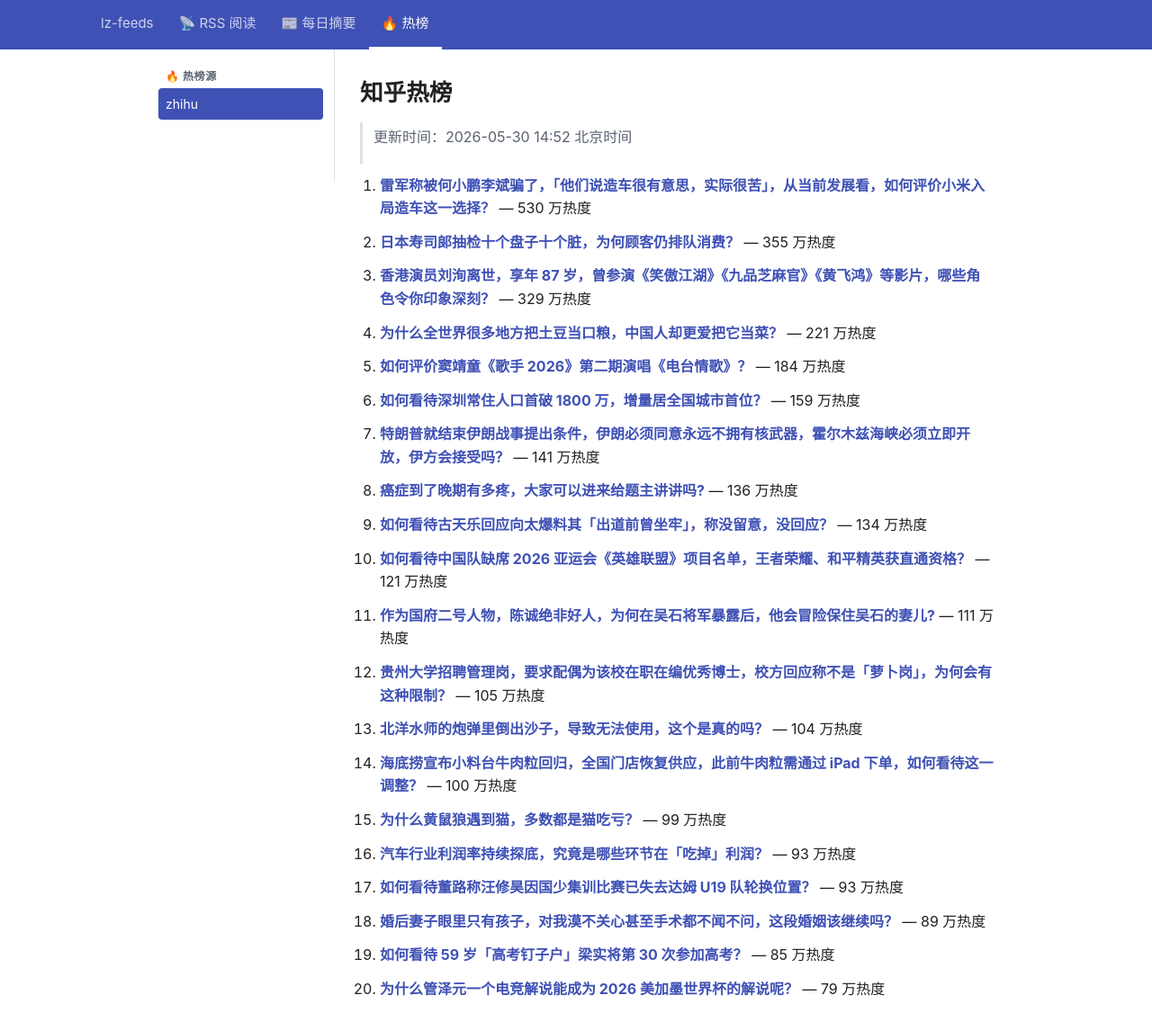
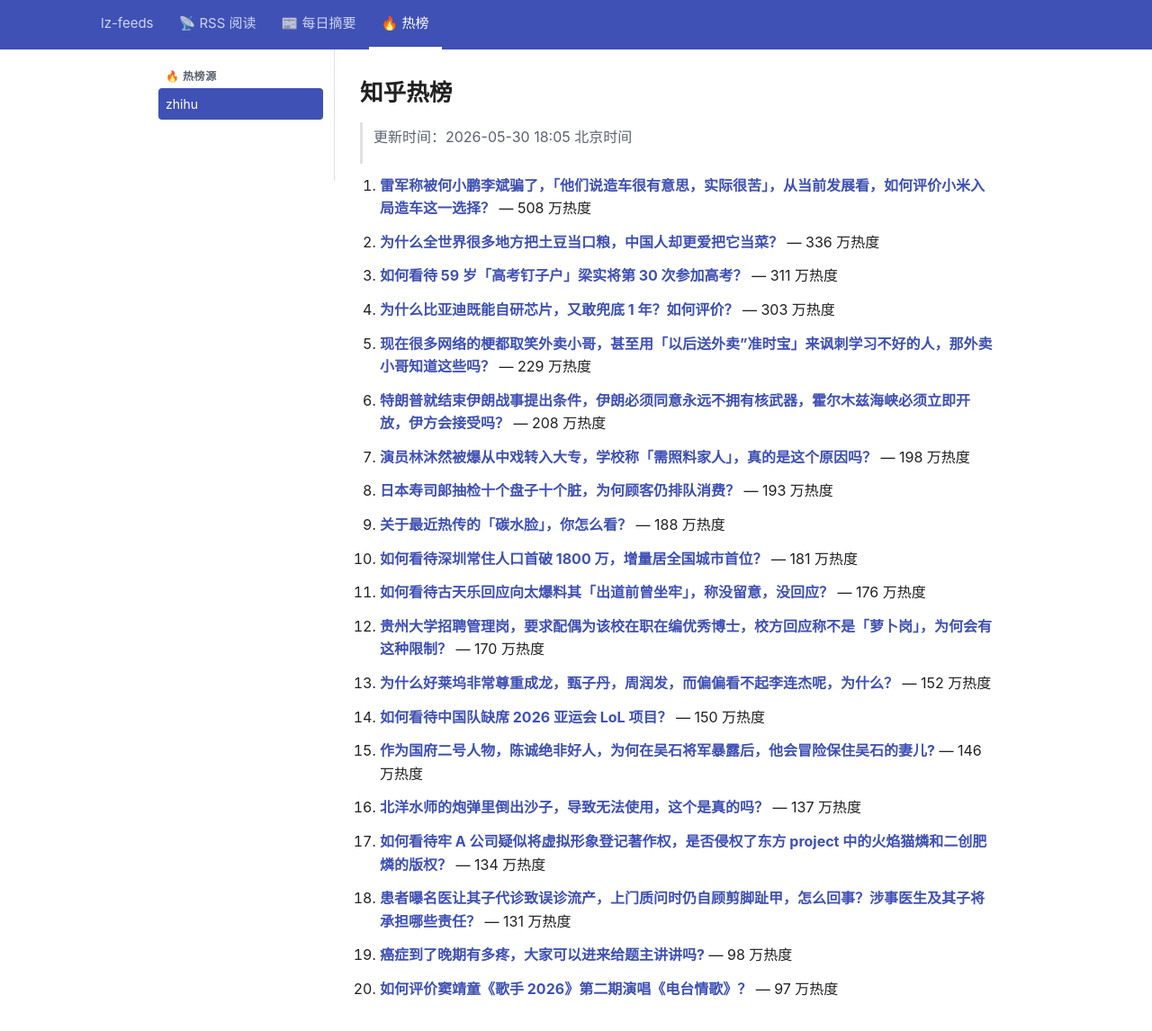
Before and after one commit to lizhang0101/lz-feeds, a Jekyll site: the page built from _hotlist/zhihu.md, in a window 1280 px wide and 1177 px high. Shown: the top 1146 px of the window at 90% size. Built offline with Jekyll 4.4.1, drawn with Linux system fonts in a browser that asks for light colours.

Commit message:
hotlist: 2026-05-30T10:05Z

```diff
--- a/_hotlist/zhihu.md
+++ b/_hotlist/zhihu.md
@@ -1,48 +1,48 @@
 ---
-updated: 2026-05-30 14:52 北京时间
+updated: 2026-05-30 18:05 北京时间
 count: 20
 ---
 
 # 知乎热榜
 
-> 更新时间：2026-05-30 14:52 北京时间
+> 更新时间：2026-05-30 18:05 北京时间
 
-1. **[雷军称被何小鹏李斌骗了，「他们说造车很有意思，实际很苦」，从当前发展看，如何评价小米入局造车这一选择？](https://www.zhihu.com/question/2043773481611786018)** — 530 万热度
+1. **[雷军称被何小鹏李斌骗了，「他们说造车很有意思，实际很苦」，从当前发展看，如何评价小米入局造车这一选择？](https://www.zhihu.com/question/2043773481611786018)** — 508 万热度
 
-2. **[日本寿司郎抽检十个盘子十个脏，为何顾客仍排队消费？](https://www.zhihu.com/question/2040862416561557908)** — 355 万热度
+2. **[为什么全世界很多地方把土豆当口粮，中国人却更爱把它当菜？](https://www.zhihu.com/question/2041195866896209545)** — 336 万热度
 
-3. **[香港演员刘洵离世，享年 87 岁，曾参演《笑傲江湖》《九品芝麻官》《黄飞鸿》等影片，哪些角色令你印象深刻？](https://www.zhihu.com/question/2043977412040286872)** — 329 万热度
+3. **[如何看待 59 岁「高考钉子户」梁实将第 30 次参加高考？](https://www.zhihu.com/question/2043761895782536236)** — 311 万热度
 
-4. **[为什么全世界很多地方把土豆当口粮，中国人却更爱把它当菜？](https://www.zhihu.com/question/2041195866896209545)** — 221 万热度
+4. **[为什么比亚迪既能自研芯片，又敢兜底 1 年？如何评价？](https://www.zhihu.com/question/2043430360453842107)** — 303 万热度
 
-5. **[如何评价窦靖童《歌手 2026》第二期演唱《电台情歌》？](https://www.zhihu.com/question/2043750806583775975)** — 184 万热度
+5. **[现在很多网络的梗都取笑外卖小哥，甚至用「以后送外卖”准时宝」来讽刺学习不好的人，那外卖小哥知道这些吗？](https://www.zhihu.com/question/2037487506585822445)** — 229 万热度
 
-6. **[如何看待深圳常住人口首破 1800 万，增量居全国城市首位？](https://www.zhihu.com/question/2042567073533097662)** — 159 万热度
+6. **[特朗普就结束伊朗战事提出条件，伊朗必须同意永远不拥有核武器，霍尔木兹海峡必须立即开放，伊方会接受吗？](https://www.zhihu.com/question/2043956365022814533)** — 208 万热度
 
-7. **[特朗普就结束伊朗战事提出条件，伊朗必须同意永远不拥有核武器，霍尔木兹海峡必须立即开放，伊方会接受吗？](https://www.zhihu.com/question/2043956365022814533)** — 141 万热度
+7. **[演员林沐然被爆从中戏转入大专，学校称「需照料家人」，真的是这个原因吗？](https://www.zhihu.com/question/2043863395032626559)** — 198 万热度
 
-8. **[癌症到了晚期有多疼，大家可以进来给题主讲讲吗?](https://www.zhihu.com/question/652090994)** — 136 万热度
+8. **[日本寿司郎抽检十个盘子十个脏，为何顾客仍排队消费？](https://www.zhihu.com/question/2040862416561557908)** — 193 万热度
 
-9. **[如何看待古天乐回应向太爆料其「出道前曾坐牢」，称没留意，没回应？](https://www.zhihu.com/question/2044005917109088852)** — 134 万热度
+9. **[关于最近热传的「碳水脸」，你怎么看？](https://www.zhihu.com/question/2041181362112181990)** — 188 万热度
 
-10. **[如何看待中国队缺席 2026 亚运会《英雄联盟》项目名单，王者荣耀、和平精英获直通资格？](https://www.zhihu.com/question/2043644166786082651)** — 121 万热度
+10. **[如何看待深圳常住人口首破 1800 万，增量居全国城市首位？](https://www.zhihu.com/question/2042567073533097662)** — 181 万热度
 
-11. **[作为国府二号人物，陈诚绝非好人，为何在吴石将军暴露后，他会冒险保住吴石的妻儿?](https://www.zhihu.com/question/1961505679551476347)** — 111 万热度
+11. **[如何看待古天乐回应向太爆料其「出道前曾坐牢」，称没留意，没回应？](https://www.zhihu.com/question/2044005917109088852)** — 176 万热度
 
-12. **[贵州大学招聘管理岗，要求配偶为该校在职在编优秀博士，校方回应称不是「萝卜岗」，为何会有这种限制？](https://www.zhihu.com/question/2043629810795141046)** — 105 万热度
+12. **[贵州大学招聘管理岗，要求配偶为该校在职在编优秀博士，校方回应称不是「萝卜岗」，为何会有这种限制？](https://www.zhihu.com/question/2043629810795141046)** — 170 万热度
 
-13. **[北洋水师的炮弹里倒出沙子，导致无法使用，这个是真的吗？](https://www.zhihu.com/question/2040302634234557624)** — 104 万热度
+13. **[为什么好莱坞非常尊重成龙，甄子丹，周润发，而偏偏看不起李连杰呢，为什么？](https://www.zhihu.com/question/2030995178262098167)** — 152 万热度
 
-14. **[海底捞宣布小料台牛肉粒回归，全国门店恢复供应，此前牛肉粒需通过 iPad 下单，如何看待这一调整？](https://www.zhihu.com/question/2042642736826816309)** — 100 万热度
+14. **[如何看待中国队缺席 2026 亚运会 LoL 项目？](https://www.zhihu.com/question/2043818291022624612)** — 150 万热度
 
-15. **[为什么黄鼠狼遇到猫，多数都是猫吃亏？](https://www.zhihu.com/question/15232731828)** — 99 万热度
+15. **[作为国府二号人物，陈诚绝非好人，为何在吴石将军暴露后，他会冒险保住吴石的妻儿?](https://www.zhihu.com/question/1961505679551476347)** — 146 万热度
 
-16. **[汽车行业利润率持续探底，究竟是哪些环节在「吃掉」利润？](https://www.zhihu.com/question/2043610721192301616)** — 93 万热度
+16. **[北洋水师的炮弹里倒出沙子，导致无法使用，这个是真的吗？](https://www.zhihu.com/question/2040302634234557624)** — 137 万热度
 
-17. **[如何看待董路称汪修昊因国少集训比赛已失去达姆 U19 队轮换位置？](https://www.zhihu.com/question/2043682401478607260)** — 93 万热度
+17. **[如何看待牢 A 公司疑似将虚拟形象登记著作权，是否侵权了东方 project 中的火焰猫燐和二创肥燐的版权？](https://www.zhihu.com/question/2044011977304016535)** — 134 万热度
 
-18. **[婚后妻子眼里只有孩子，对我漠不关心甚至手术都不闻不问，这段婚姻该继续吗？](https://www.zhihu.com/question/1912584982687360284)** — 89 万热度
+18. **[患者曝名医让其子代诊致误诊流产，上门质问时仍自顾剪脚趾甲，怎么回事？涉事医生及其子将承担哪些责任？](https://www.zhihu.com/question/2043756566575145350)** — 131 万热度
 
-19. **[如何看待 59 岁「高考钉子户」梁实将第 30 次参加高考？](https://www.zhihu.com/question/2043761895782536236)** — 85 万热度
+19. **[癌症到了晚期有多疼，大家可以进来给题主讲讲吗?](https://www.zhihu.com/question/652090994)** — 98 万热度
 
-20. **[为什么管泽元一个电竞解说能成为 2026 美加墨世界杯的解说呢？](https://www.zhihu.com/question/2043642859421525697)** — 79 万热度
+20. **[如何评价窦靖童《歌手 2026》第二期演唱《电台情歌》？](https://www.zhihu.com/question/2043750806583775975)** — 97 万热度
```
